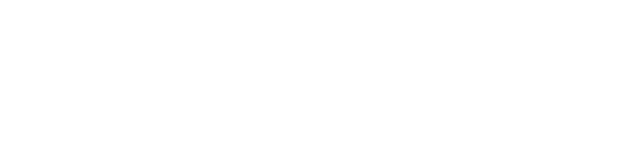
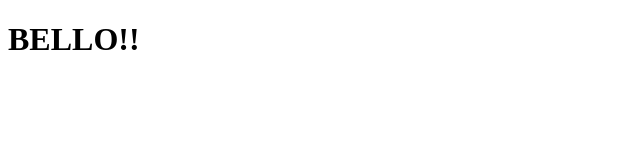
Before and after one commit to Srijith1881/website, a plain HTML site: page index.html in a window 1280 px wide. Shown: the whole page, without its empty margins (0-640 px from the left). Drawn offline with Linux system fonts and the light colour scheme.

Commit message:
hello insert

```diff
--- a/index.html
+++ b/index.html
@@ -3,12 +3,13 @@
 <head>
     <meta charset="UTF-8">
     <meta name="viewport" content="width=device-width, initial-scale=1.0">
-    <title>Document</title>
+    <title>Resume</title>
     <style>
 
     </style>
 </head>
+
 <body>
-
+    <h1>BELLO!!</h1>
 </body>
 </html>
```
